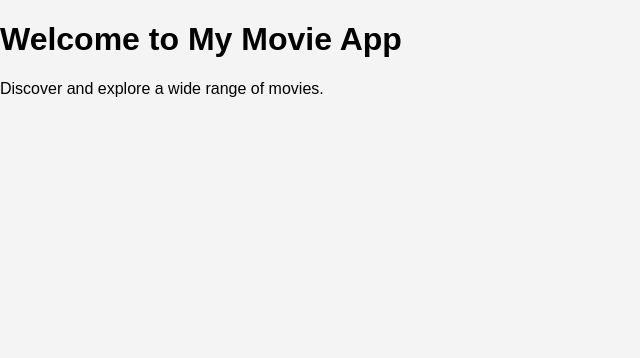
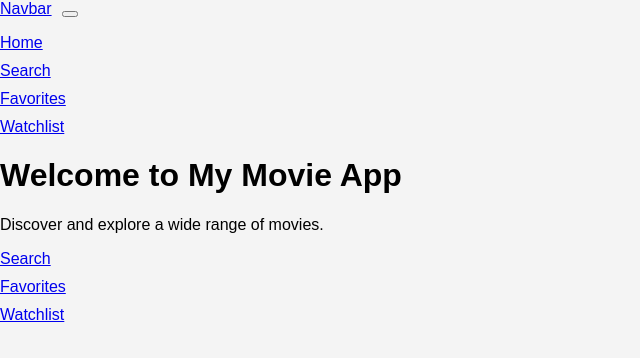
Before and after one commit to johnkomba/movie-app, a React (Create React App) app: page / in a window 1280 px wide. Shown: the top 358 px of the page, without its empty margins (0-640 px from the left). Built offline with nearby package versions, Linux system fonts and the light colour scheme.

Commit message:
debugging and testing

```diff
--- a/public/index.html
+++ b/public/index.html
@@ -5,6 +5,7 @@
   <meta name="viewport" content="width=device-width, initial-scale=1" />
   <title>Movie App</title>
 </head>
+
 <body>
   <div id="root"></div>
 </body>
--- a/src/App.css
+++ b/src/App.css
@@ -1,38 +1,45 @@
-.App {
+/* styles.css */
+
+body {
+  font-family: Arial, sans-serif;
+}
+
+.container {
+  max-width: 800px;
+  margin: 0 auto;
+  padding: 20px;
+}
+
+.header {
   text-align: center;
 }
 
-.App-logo {
-  height: 40vmin;
-  pointer-events: none;
+.header h1 {
+  font-size: 2em;
+  margin-bottom: 10px;
 }
 
-@media (prefers-reduced-motion: no-preference) {
-  .App-logo {
-    animation: App-logo-spin infinite 20s linear;
-  }
+.header p {
+  font-size: 1.2em;
+  color: #555;
 }
 
-.App-header {
-  background-color: #282c34;
-  min-height: 100vh;
-  display: flex;
-  flex-direction: column;
-  align-items: center;
-  justify-content: center;
-  font-size: calc(10px + 2vmin);
-  color: white;
+.nav-links {
+  list-style-type: none;
+  padding: 0;
 }
 
-.App-link {
-  color: #61dafb;
+.nav-links li {
+  display: inline-block;
+  margin-right: 20px;
 }
 
-@keyframes App-logo-spin {
-  from {
-    transform: rotate(0deg);
-  }
-  to {
-    transform: rotate(360deg);
-  }
+.nav-links li a {
+  text-decoration: none;
+  font-size: 1.2em;
+  color: #333;
 }
+
+.nav-links li a:hover {
+  color: #007bff;
+}
--- a/src/App.js
+++ b/src/App.js
@@ -1,5 +1,5 @@
 import React from 'react';
-import { BrowserRouter as Router, Route, Routes } from 'react-router-dom';
+import { BrowserRouter as Router, Route, Routes, Link } from 'react-router-dom';
 import Home from './components/Home';
 import Search from './components/Search';
 import MovieDetail from './components/MovieDetail';
@@ -7,9 +7,39 @@ import Favorites from './components/Favorites';
 import Watchlist from './components/Watchlist';
 import NotFound from './components/NotFound';
 
+function Navbar() {
+  return (
+    <nav className="navbar navbar-expand-lg bg-body-tertiary">
+      <div className="container-fluid">
+        <Link className="navbar-brand" to="/">Navbar</Link>
+        <button className="navbar-toggler" type="button" data-bs-toggle="collapse" data-bs-target="#navbarSupportedContent" aria-controls="navbarSupportedContent" aria-expanded="false" aria-label="Toggle navigation">
+          <span className="navbar-toggler-icon"></span>
+        </button>
+        <div className="collapse navbar-collapse" id="navbarSupportedContent">
+          <ul className="navbar-nav me-auto mb-2 mb-lg-0">
+            <li className="nav-item">
+              <Link className="nav-link" to="/">Home</Link>
+            </li>
+            <li className="nav-item">
+              <Link className="nav-link" to="/search">Search</Link>
+            </li>
+            <li className="nav-item">
+              <Link className="nav-link" to="/favorites">Favorites</Link>
+            </li>
+            <li className="nav-item">
+              <Link className="nav-link" to="/watchlist">Watchlist</Link>
+            </li>
+          </ul>
+        </div>
+      </div>
+    </nav>
+  );
+}
+
 function App() {
   return (
     <Router>
+      <Navbar />
       <Routes>
         <Route exact path="/" element={<Home />} />
         <Route path="/search" element={<Search />} />
@@ -18,7 +48,6 @@ function App() {
         <Route path="/watchlist" element={<Watchlist />} />
         <Route path="*" element={<NotFound />} />
       </Routes>
-
     </Router>
   );
 }
--- a/src/components/Home.js
+++ b/src/components/Home.js
@@ -1,10 +1,19 @@
 import React from 'react';
+import { Link } from 'react-router-dom';
+import '../styles.css';
 
 function Home() {
   return (
-    <div>
-      <h1>Welcome to My Movie App</h1>
-      <p>Discover and explore a wide range of movies.</p>
+    <div className="container">
+      <div className="header">
+        <h1>Welcome to My Movie App</h1>
+        <p>Discover and explore a wide range of movies.</p>
+      </div>
+      <ul className="nav-links">
+        <li><Link to="/search">Search</Link></li>
+        <li><Link to="/favorites">Favorites</Link></li>
+        <li><Link to="/watchlist">Watchlist</Link></li>
+      </ul>
     </div>
   );
 }
```
Lines whose indentation alone changed are shown as unchanged.
